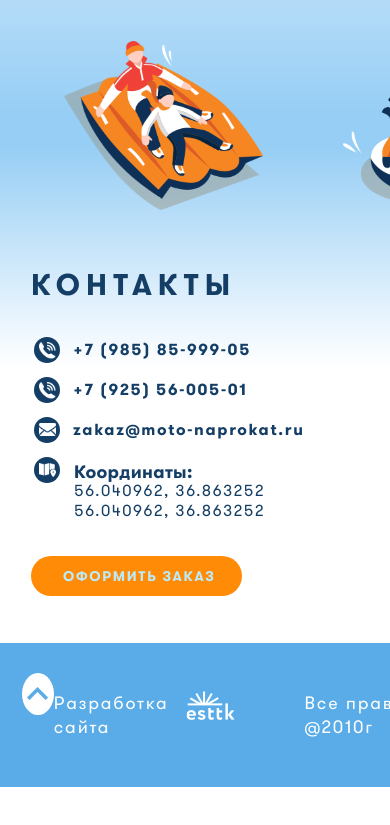
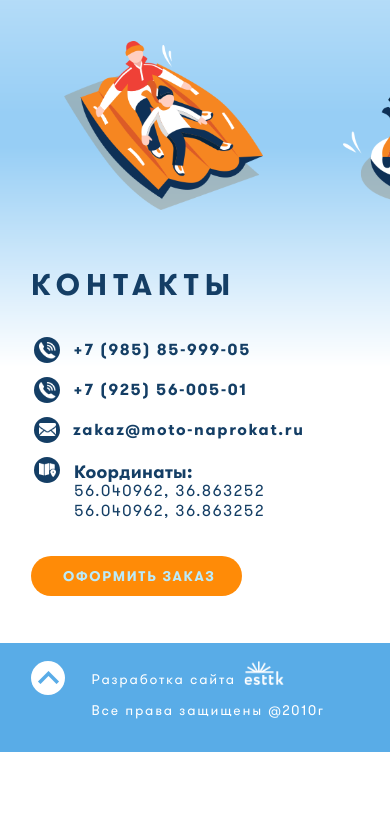
Before and after one commit to Iakow/bikes, a website: page src/index.pug in a window 390 px wide. Shown: the part 2296-3121 px from the top of the page. Drawn offline with nearby package versions, Linux system fonts and the light colour scheme; some packages are replaced by stand-ins of ours; files that its build step writes are made by us from their sources.

Commit message:
upgrade: footer

```diff
--- a/src/blocks/contacts/_contacts.sass
+++ b/src/blocks/contacts/_contacts.sass
@@ -70,7 +70,9 @@
 
   &--row
     font-family: "GT Walsheim Pro Regular"
-    font-size: 18px
+    font-size: 18px      efrthh
+
+
     font-weight: 400
     line-height: 27px
     letter-spacing: 1.8px
@@ -85,6 +87,7 @@
 .mail
   display: flex
   align-items: center
+
   p
     margin: 0
     padding-left: 18px
--- a/src/blocks/footer/_footer.sass
+++ b/src/blocks/footer/_footer.sass
@@ -13,18 +13,25 @@ footer
   justify-content: space-between
   color: #ffffff
 
-
   font-family: "GT Walsheim Pro Regular"
   font-size: 18px
   font-weight: 400
   line-height: 24px
   letter-spacing: 1.8px
+
+  @media (max-width: 1200px)
+    padding-top: 18px;
+
   .up-button
     margin-left: 22px
     width: 42px
     height: 42px
     border-radius: 50%
     background: #ffffff url('../img/footer/up.png') no-repeat center
+    @media (max-width: 1200px)
+      width: 34px
+      height: 34px
+      margin-left: 31px
 
   .social
     display: flex
@@ -33,8 +40,14 @@ footer
     margin-right: 1.9%
     margin-top: 12px
     margin-left: 15%
-
-
+    @media (max-width: 1200px)
+      width: 124px;
+      margin-right: 3.9%;
+      margin-top: 2px;
+      margin-left: 18%;
+    img
+      @media (max-width: 1200px)
+        width: 24px
   .esttk
     display: flex
     align-items: center
@@ -42,3 +55,25 @@ footer
     img
       margin-bottom: 18px
       margin-left: 13px
+      width: 49px
+      height: 29px
+
+      @media (max-width: 1200px)
+        width: 40px
+        height: 24px
+        margin-bottom: 8px
+        margin-left: 8px
+
+  .text
+    width: 668px
+    display: flex
+    flex-direction: row
+    justify-content: space-between
+    p
+      margin: 0
+      padding-top: 5px
+
+    @media (max-width: 1200px)
+      width: 358px
+      flex-direction: column
+      font-size: 14px;
--- a/src/blocks/footer/footer.pug
+++ b/src/blocks/footer/footer.pug
@@ -1,16 +1,19 @@
 footer
-      .page__container.footer
-        a.up-button(href="#top")
+  .page__container.footer
+    a.up-button(href="#top")
 
-        .esttk
-          p Разработка сайта
-          img(src="img/footer/esttk.png", width="49", height="29", alt="")
-        .copyright
-          p Все права защищены @2010г
-        .social
-          a(href="#")
-            img(src="img/footer/fb.png", alt="")
-          a(href="#")
-            img(src="img/footer/vk.png", alt="")
-          a(href="#")
-            img(src="img/footer/insta.png", alt="")
+    .text
+      .esttk
+        p Разработка сайта
+        img(src="img/footer/esttk.png", alt="")
+
+      .copyright
+        p Все права защищены @2010г
+
+    .social
+      a(href="#")
+        img(src="img/footer/fb.png", alt="")
+      a(href="#")
+        img(src="img/footer/vk.png", alt="")
+      a(href="#")
+        img(src="img/footer/insta.png", alt="")
```
Also changed, not shown: src/css/style.min.css.
